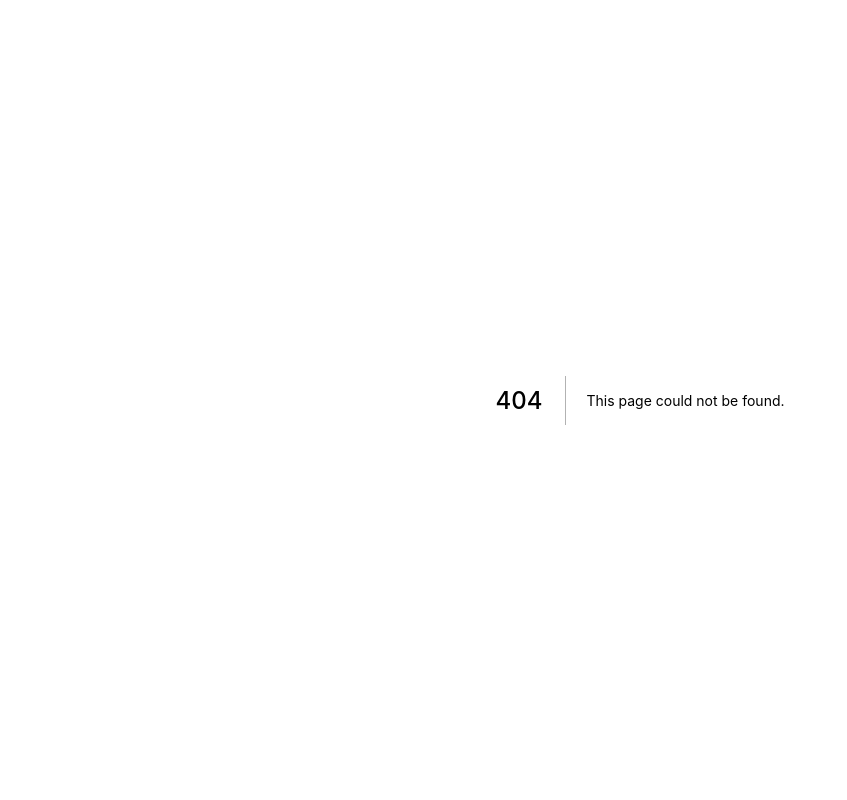
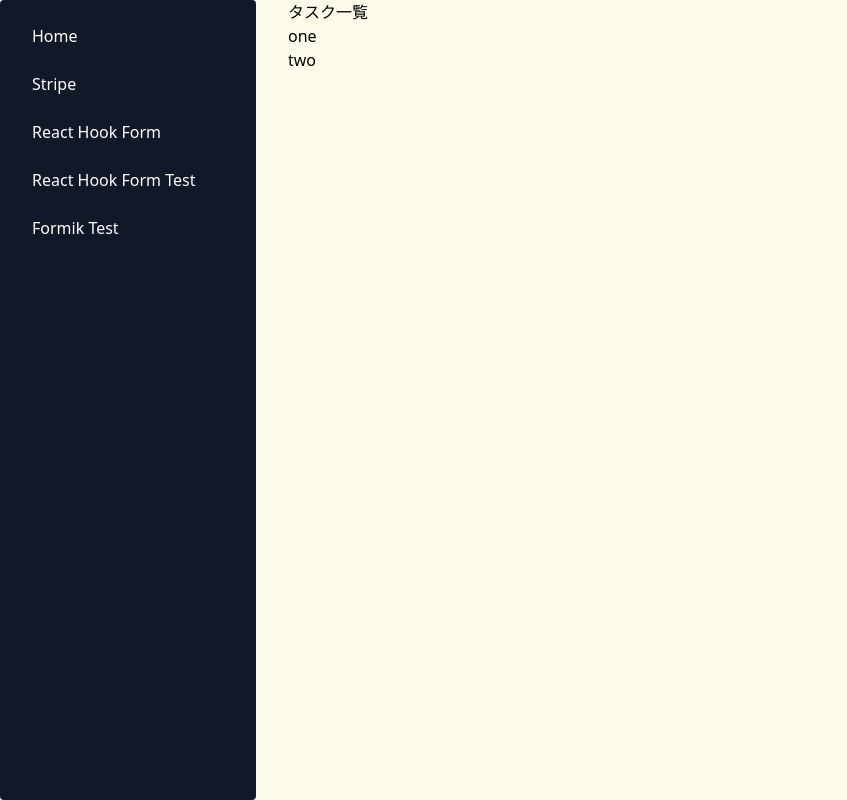
Before and after one commit to tokatu4561/tokatu4561-react-trend-demo, a Next.js app in the folder frontend/: page /state-test/recoil in a window 1280 px wide. Before the commit this address had no page. Shown: the whole page, without its empty margins (0-847 px from the left). Built offline with nearby package versions, Linux system fonts and the light colour scheme.

Commit message:
todoでrecoilを使ってみる atomとselectorセットアップ

```diff
--- a/frontend/pages/_app.tsx
+++ b/frontend/pages/_app.tsx
@@ -1,8 +1,13 @@
 import '../styles/globals.css'
 import { AppProps } from 'next/app'
+import { RecoilRoot } from 'recoil'
 
 function MyApp({ Component, pageProps }: AppProps) {
-  return <Component {...pageProps} />
+  return (
+    <RecoilRoot>
+      <Component {...pageProps} />
+    </RecoilRoot>
+  )
 }
 
 export default MyApp
--- /dev/null
+++ b/frontend/pages/state-test/recoil/index.tsx
@@ -0,0 +1,24 @@
+import { MainLayout } from '@/components/Layout/MainLayout'
+import { Todo } from '@/features/todo/types'
+import { searchedTodoListSelector } from '@/stores/selectors/SearchedTodoListSelector'
+import React from 'react'
+import { useRecoilValue } from 'recoil'
+
+const StripeTest = () => {
+  const todoList = useRecoilValue(searchedTodoListSelector)
+
+  return (
+    <MainLayout title="stripe">
+      <div>
+        <p>タスク一覧</p>
+        <ul>
+          {todoList.map((todo: Todo, i: number) => {
+            return <li key={`${todo.title}_${i}`}>{todo.title}</li>
+          })}
+        </ul>
+      </div>
+    </MainLayout>
+  )
+}
+
+export default StripeTest
--- /dev/null
+++ b/frontend/src/features/todo/types/index.ts
@@ -0,0 +1,3 @@
+export type Todo = {
+  title: string
+}
--- /dev/null
+++ b/frontend/src/stores/atoms/searchTextFormAtom.ts
@@ -0,0 +1,6 @@
+import { atom } from 'recoil'
+
+export const todoTitleFormState = atom<string>({
+  key: 'todoTitleForm',
+  default: '',
+})
--- /dev/null
+++ b/frontend/src/stores/atoms/todoListAtom.ts
@@ -0,0 +1,7 @@
+import { Todo } from '@/features/todo/types'
+import { atom } from 'recoil'
+
+export const todoListState = atom<Todo[]>({
+  key: 'todoList',
+  default: [{ title: 'one' }, { title: 'two' }],
+})
--- /dev/null
+++ b/frontend/src/stores/atoms/todoTitleFormAtom.ts
@@ -0,0 +1,6 @@
+import { atom } from 'recoil'
+
+export const searchTextFormState = atom<string>({
+  key: 'searchTextForm',
+  default: '',
+})
--- /dev/null
+++ b/frontend/src/stores/selectors/SearchedTodoListSelector.ts
@@ -0,0 +1,17 @@
+import { Todo } from '@/features/todo/types'
+import { selector } from 'recoil'
+import { todoListState } from '../atoms/todoListAtom'
+import { searchTextFormState } from '../atoms/todoTitleFormAtom'
+
+export const searchedTodoListSelector = selector<Todo[]>({
+  key: 'searchedTodoListSelector',
+  get: ({ get }) => {
+    const todoList: Todo[] = get(todoListState)
+
+    const searchText: string = get(searchTextFormState)
+
+    return searchText
+      ? todoList.filter((t) => t.title.includes(searchText))
+      : todoList
+  },
+})
```
